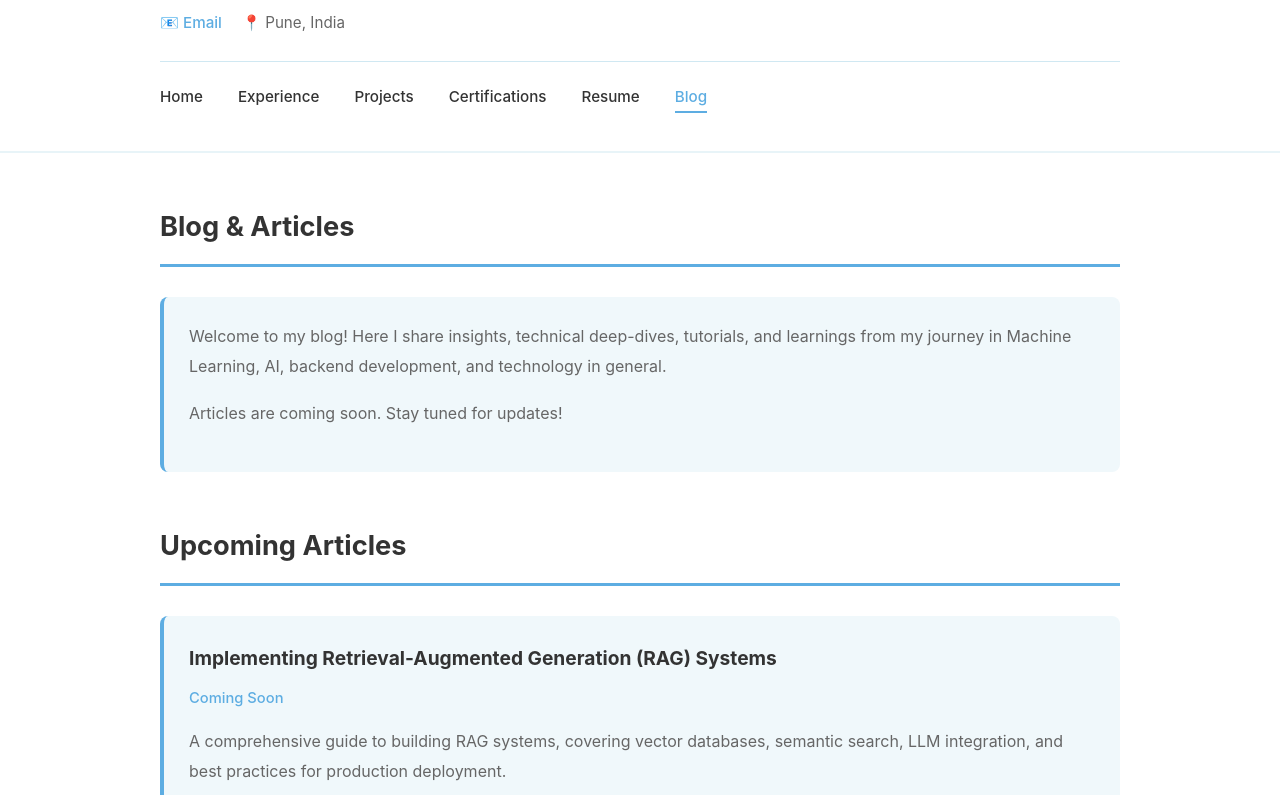
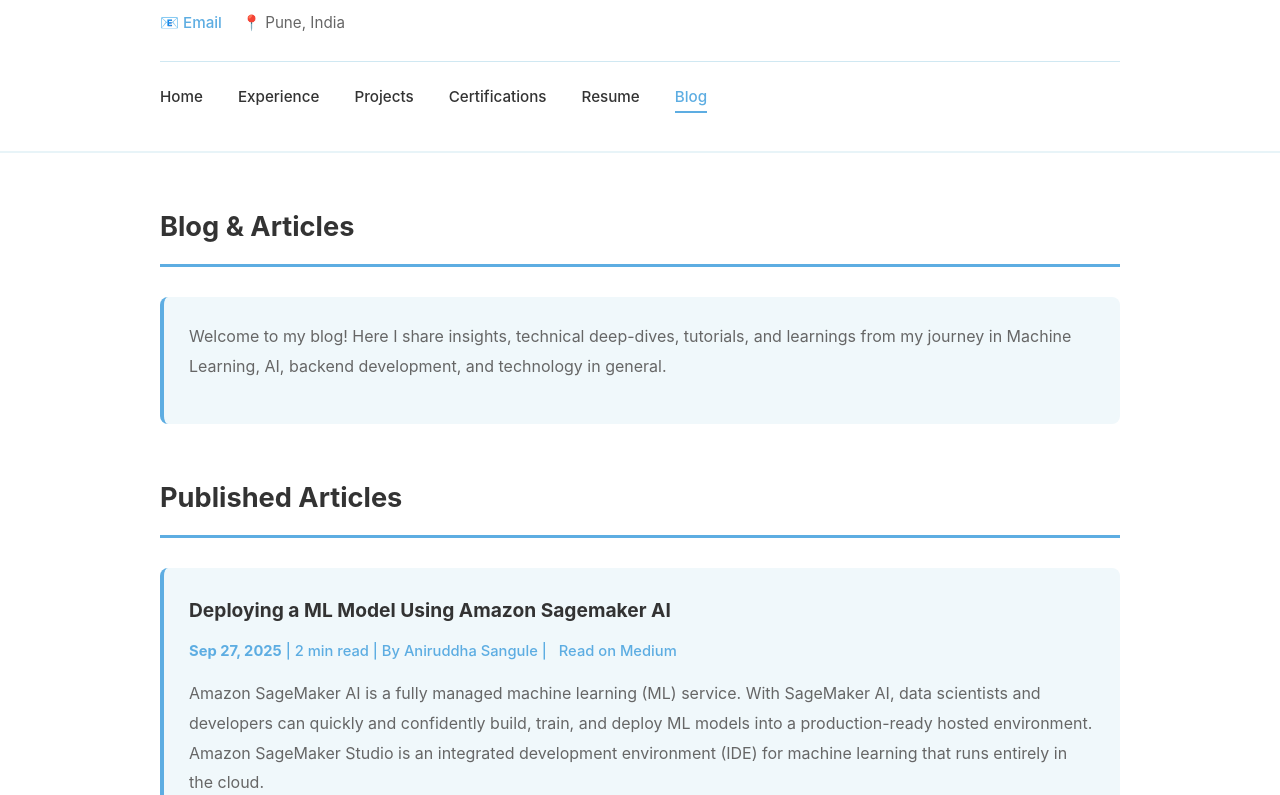
Before and after one commit to SanguleAKB/SanguleAKB.github.io, a plain HTML site: page blog.html in a window 1280 px wide. Shown: the part 157-952 px from the top of the page. Drawn offline with Linux system fonts and the light colour scheme.

Commit message:
Blog update..

```diff
--- a/blog.html
+++ b/blog.html
@@ -34,7 +34,19 @@
                 <h2>Blog & Articles</h2>
                 <div class="intro-text">
                     <p>Welcome to my blog! Here I share insights, technical deep-dives, tutorials, and learnings from my journey in Machine Learning, AI, backend development, and technology in general.</p>
-                    <p style="margin-top: 15px;">Articles are coming soon. Stay tuned for updates!</p>
+                </div>
+            </section>
+
+            <section>
+                <h2>Published Articles</h2>
+
+                <div class="project-item">
+                    <div class="project-title">Deploying a ML Model Using Amazon Sagemaker AI</div>
+                    <div class="project-meta">
+                        <strong>Sep 27, 2025</strong> | 2 min read | By Aniruddha Sangule |
+                        <a href="https://medium.com/@aniruddhasangule2001/deploying-a-ml-model-using-amazon-sagemaker-ai-84373c81dc6b" target="_blank">Read on Medium</a>
+                    </div>
+                    <p>Amazon SageMaker AI is a fully managed machine learning (ML) service. With SageMaker AI, data scientists and developers can quickly and confidently build, train, and deploy ML models into a production-ready hosted environment. Amazon SageMaker Studio is an integrated development environment (IDE) for machine learning that runs entirely in the cloud.</p>
                 </div>
             </section>
 
```
